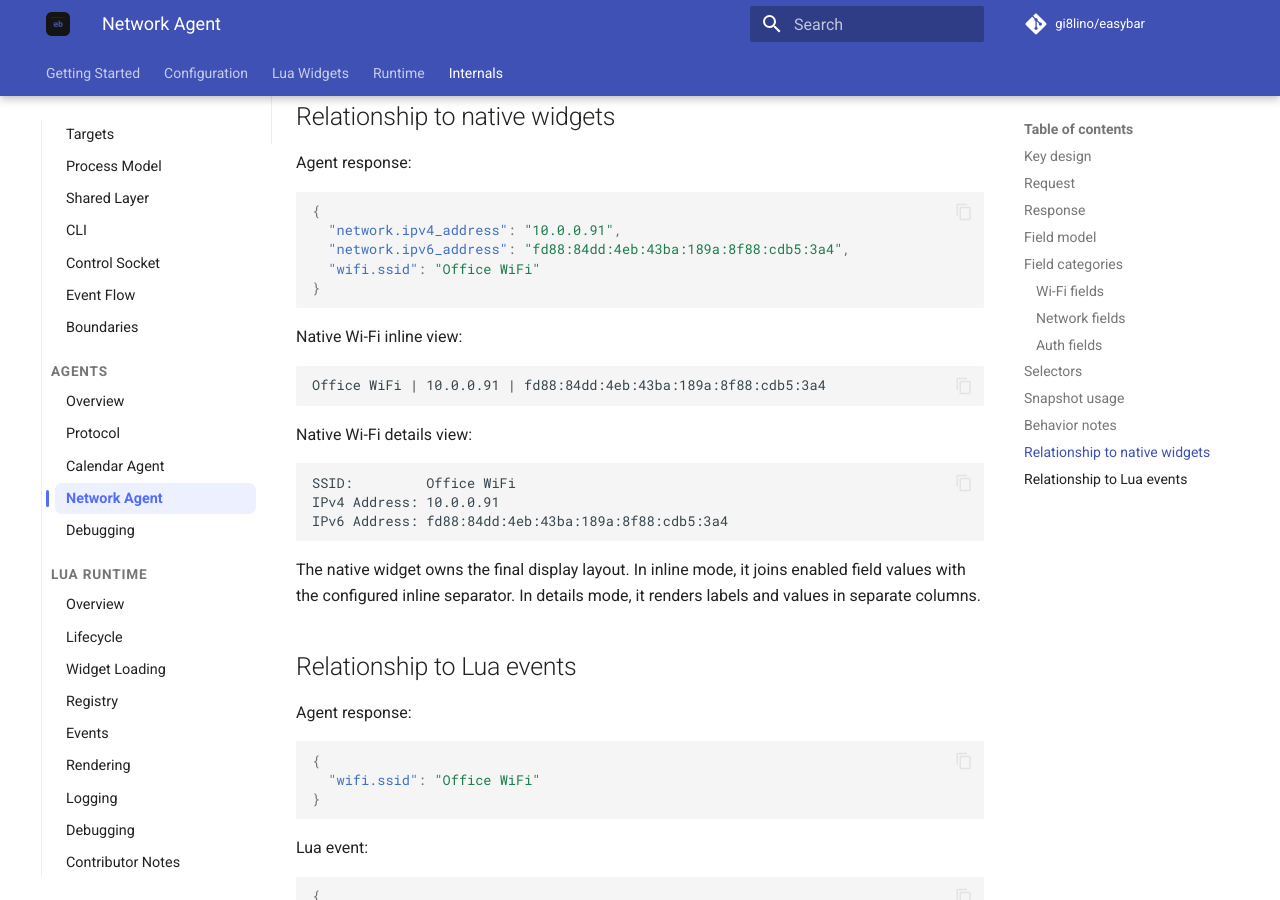
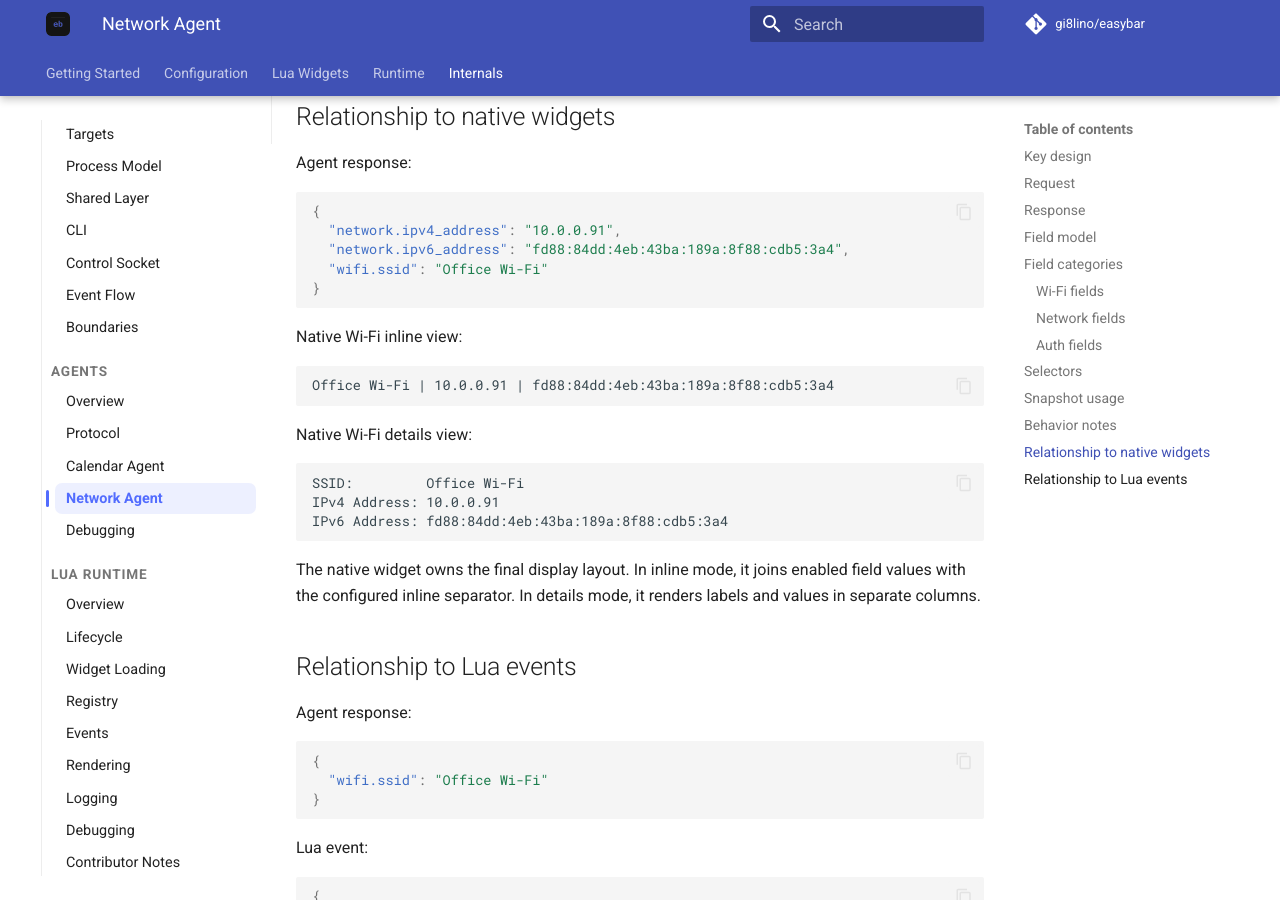
Before and after one commit to gi8lino/easybar, an MkDocs documentation site: the page built from docs/content/internals/agents/network-agent.md, in a window 1280 px wide and 900 px high, scrolled down 4577 px. Built offline with MkDocs 1.6.1 and Material for MkDocs 9.7.7, drawn with Linux system fonts in a browser that asks for light colours; comment, search, counter and statistics services are not loaded; some of the changed text lies outside the part shown.

Commit message:
docs: standardize Wi-Fi spelling

````diff
--- a/docs/content/internals/agents/network-agent.md
+++ b/docs/content/internals/agents/network-agent.md
@@ -31,7 +31,7 @@ Clients request only what they need.
 {
   "kind": "fields",
   "fields": {
-    "wifi.ssid": "Office WiFi",
+    "wifi.ssid": "Office Wi-Fi",
     "network.primary_interface_is_tunnel": false
   }
 }
@@ -43,7 +43,7 @@ The network agent returns a flat map of typed values:
 
 ```json
 {
-  "wifi.ssid": "Office WiFi",
+  "wifi.ssid": "Office Wi-Fi",
   "wifi.rssi": -64,
   "network.primary_interface_is_tunnel": true
 }
@@ -186,20 +186,20 @@ Agent response:
 {
   "network.ipv4_address": "10.0.0.91",
   "network.ipv6_address": "fd88:84dd:4eb:43ba:189a:8f88:cdb5:3a4",
-  "wifi.ssid": "Office WiFi"
+  "wifi.ssid": "Office Wi-Fi"
 }
 ```
 
 Native Wi-Fi inline view:
 
 ```text
-Office WiFi | 10.0.0.91 | fd88:84dd:4eb:43ba:189a:8f88:cdb5:3a4
+Office Wi-Fi | 10.0.0.91 | fd88:84dd:4eb:43ba:189a:8f88:cdb5:3a4
 ```
 
 Native Wi-Fi details view:
 
 ```text
-SSID:         Office WiFi
+SSID:         Office Wi-Fi
 IPv4 Address: 10.0.0.91
 IPv6 Address: fd88:84dd:4eb:43ba:189a:8f88:cdb5:3a4
 ```
@@ -212,7 +212,7 @@ Agent response:
 
 ```json
 {
-  "wifi.ssid": "Office WiFi"
+  "wifi.ssid": "Office Wi-Fi"
 }
 ```
 
````
Also changed, not shown: docs/content/index.md (+2 -2 lines), README.md.
